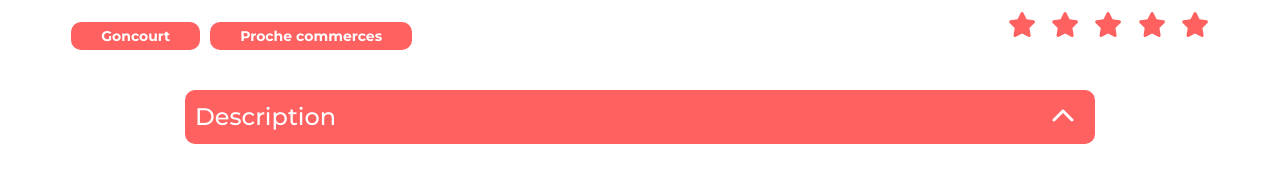
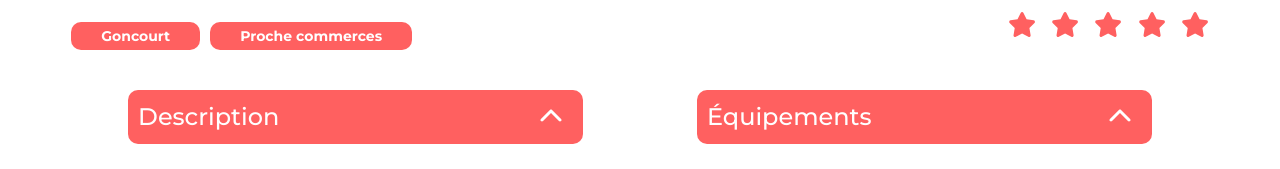
Before and after one commit to Nicojoun/Kasa_Dev, a React (Create React App) app: page /housing/0979876d in a window 1280 px wide. Shown: the part 631-800 px from the top of the page. Built offline with nearby package versions, Linux system fonts and the light colour scheme.

Commit message:
supression d'un espace en trop

```diff
--- a/src/assets/styles/HousingSheet.scss
+++ b/src/assets/styles/HousingSheet.scss
@@ -13,7 +13,6 @@
             padding-right: $media-margin-logo-hori;
             padding-left: $media-margin-logo-hori;
         }
-
 
     &-center {
         display: flex;
@@ -74,8 +73,8 @@
     }
 
     &-wraper {
-        // display: grid;
-        // grid-template-columns: 1fr 1fr;
+        display: grid;
+        grid-template-columns: 1fr 1fr;
         // padding: 20px 10%;
         // width: 100vw;
         // gap: 0;
```
